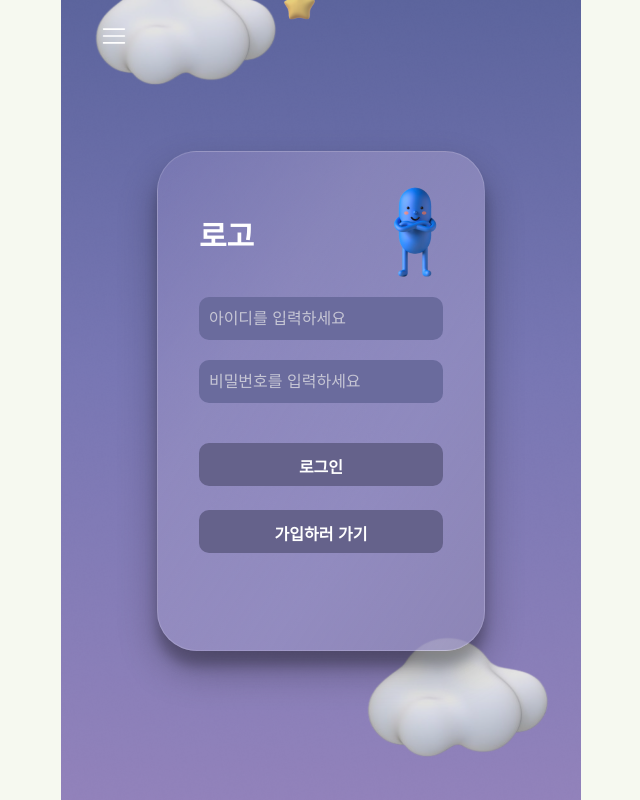
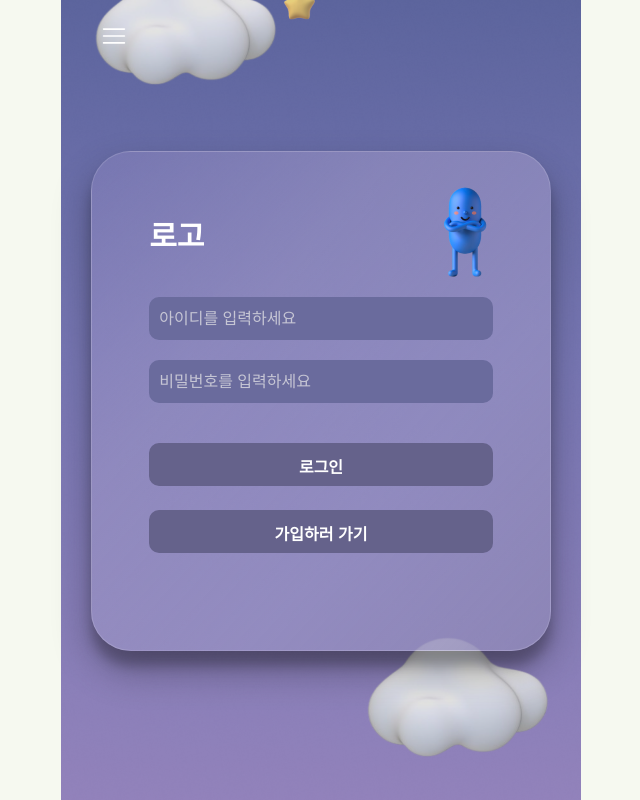
Before and after one commit to hackathon1team/hackathon1_fe, a React (Vite) app: page /login in a window 1280 px wide. Shown: the whole page, without its empty margins (319-959 px from the left). Built offline with nearby package versions, Linux system fonts and the light colour scheme.

Commit message:
Design : login 깨지는 css 수정

```diff
--- a/src/components/glassmorphismModal/glassmorphismModal.jsx
+++ b/src/components/glassmorphismModal/glassmorphismModal.jsx
@@ -13,7 +13,7 @@ function GlassmorphismModal(props) {
 export default GlassmorphismModal;
 
 const Box = styled.div`
-    width: 89%;
+    width: 100%;
     padding: 30px 0;
     /* background: rgba(255, 255, 255, 0.1); */
     background: linear-gradient(
--- a/src/pages/logIn/logInPage.jsx
+++ b/src/pages/logIn/logInPage.jsx
@@ -46,7 +46,7 @@ const BackImg = styled.div`
 
 const Box = styled.div`
     margin-top: 50px;
-    width: 80%;
+    width: 100%;
     height: 500px;
     display: flex;
     flex-direction: column;
```
